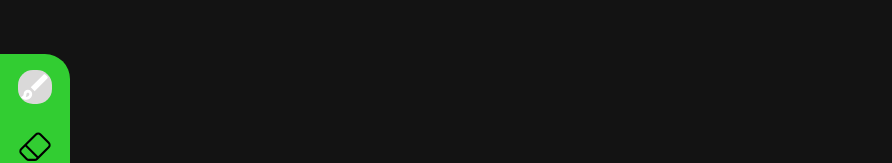
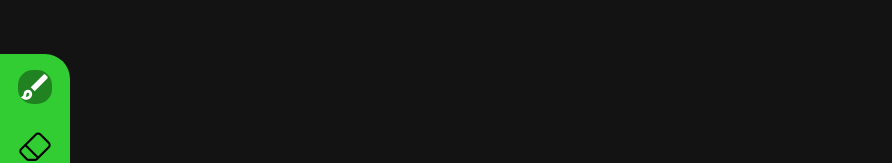
Before and after one commit to Dobrunia/WorkSpace, a React (Vite) app: page / in a window 1280 px wide. Shown: the part 196-359 px from the top of the page, without its empty margins (0-892 px from the left). Built offline with nearby package versions, Linux system fonts and the light colour scheme.

Commit message:
--selected-tool

```diff
--- a/src/App.css
+++ b/src/App.css
@@ -15,6 +15,7 @@
     --main-attention-color: #32CD32;
     --brush-color: #000000;
     --selected-element-border-color: #fff;
+    --selected-tool: #208220;
 }
 
 * {
@@ -76,7 +77,7 @@ body {
 }
 
 .selectedTool {
-    background-color: var(--main-text-color);
+    background-color: var(--selected-tool);
     border-radius: 15px;
 }
 
```
